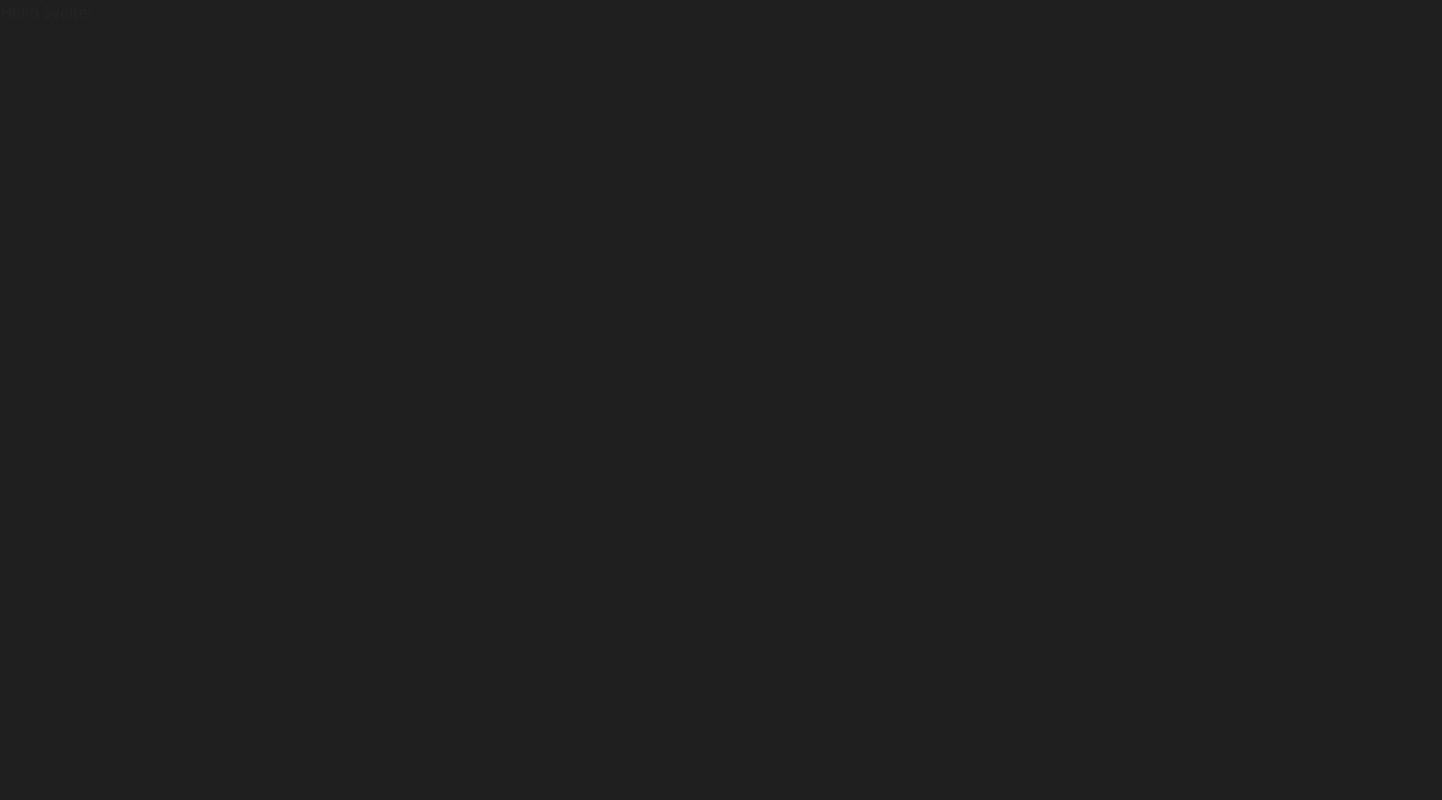
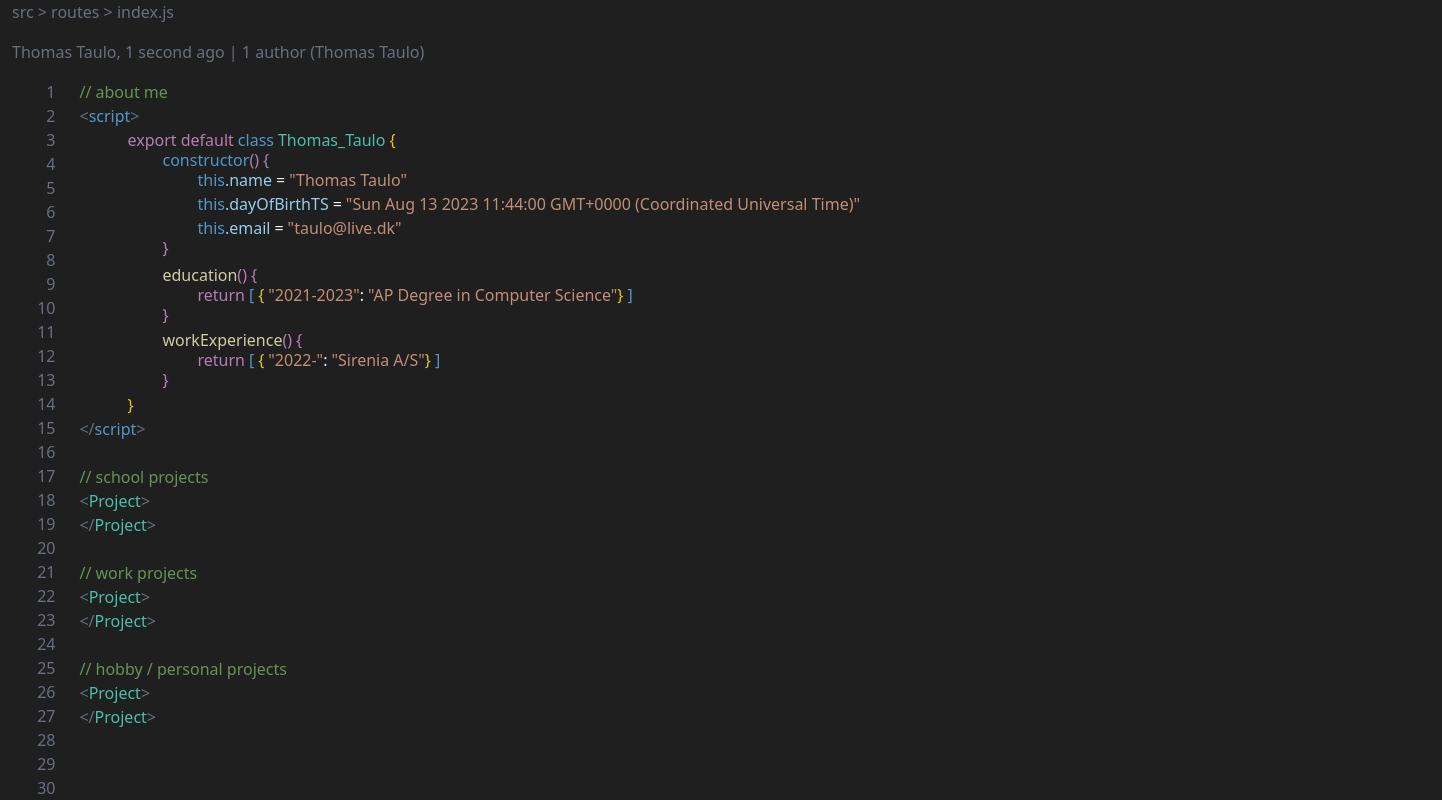
Before and after one commit to TAULO/Portfolio, a SvelteKit app: page / in a window 1280 px wide. Shown: the top 800 px of the page, 1442 px wide, since content can reach past the window. Built offline with nearby package versions, Linux system fonts and the light colour scheme.

Commit message:
insert compoents

```diff
--- a/src/routes/+page.svelte
+++ b/src/routes/+page.svelte
@@ -1,5 +1,85 @@
-<script></script>
+<script>
+    import CodeTag from "../components/CodeTag.svelte";
+    import About from "../components/About.svelte";
+</script>
 
-<div>
-    Hello Svelte!
+<div class="container-fluid">
+    <p class="">
+        src > routes > index.js
+    </p>
+
+    <p class="">
+        Thomas Taulo, 1 second ago | 1 author (Thomas Taulo)
+    </p>
+    <div class="d-flex">
+
+        <div class="d-inline-flex flex-column align-items-end ms-3" id="code-line-container">
+            {#each Array(100).fill() as _, index}
+                <div>
+                    {index + 1}
+                </div>
+            {/each}
+        </div>
+        <div class="d-flex flex-column ms-4">
+            <div id="comment">
+                // about me
+            </div>
+            <CodeTag tagName="script" --tag-color=#5296cb>
+                <slot>
+                    <About/>
+                </slot>
+            </CodeTag>
+
+            <div class="empty_line">
+                placeholder
+            </div>
+
+            <div id="comment">
+                // school projects
+            </div>
+            <CodeTag tagName="Project" --tag-color=#49c0aa>
+            </CodeTag>
+
+            <div class="empty_line">
+                placeholder
+            </div>
+
+            <div id="comment">
+                // work projects
+            </div>
+            <CodeTag tagName="Project" --tag-color=#49c0aa>
+            </CodeTag>
+
+            <div class="empty_line">
+                placeholder
+            </div>
+
+            <div id="comment">
+                // hobby / personal projects
+            </div>
+
+            <CodeTag tagName="Project" --tag-color=#49c0aa>
+
+            </CodeTag>
+        </div>
+    </div>
 </div>
+
+<style>
+    #code-line-container {
+        color: #68707e;
+        height: 100%;
+    }
+    p {
+        color: #68707e;
+    }
+    #comment {
+        color: #679451;
+    }
+
+    /* set color same as background to create emtpy line. Bad but temporary solution */
+    .empty_line {
+        display: flex;
+        color: #1f1f1f;;
+    }
+</style>
```
